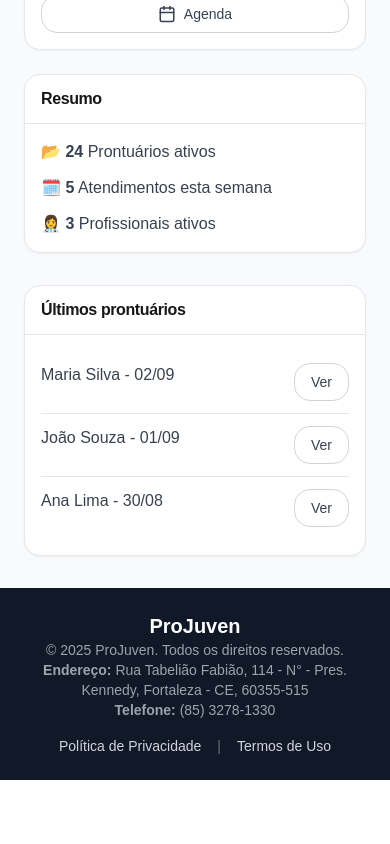
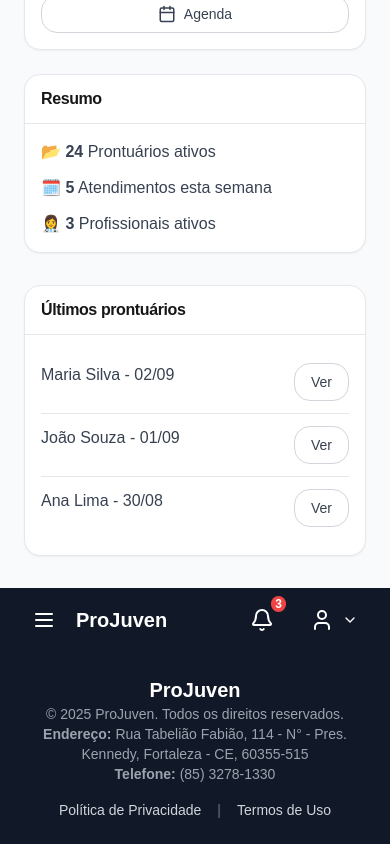
Before and after one commit to resenhandodirei/ProJuven, a Next.js app: page /home in a window 390 px wide. Shown: the part 421-1265 px from the top of the page. Before the commit the page ends 1201 px from the top, so only its background shows below. Built offline with nearby package versions, Linux system fonts and the light colour scheme.

Commit message:
feat: feito, talvez seja melhor substituir a navbar pelo topbar

```diff
--- /dev/null
+++ b/src/components/Topbar.tsx
@@ -0,0 +1,88 @@
+"use client";
+
+import { useState } from "react";
+import { Bell, Menu, Search, User, ChevronDown } from "lucide-react";
+import { motion, AnimatePresence } from "framer-motion";
+
+export default function Topbar({ onToggleSidebar }: { onToggleSidebar?: () => void }) {
+  const [openDropdown, setOpenDropdown] = useState(false);
+
+  return (
+    <header className="w-full bg-gray-900 text-white shadow-md px-6 py-3 flex items-center justify-between">
+      {/* Botão Mobile - abre/fecha sidebar */}
+      <div className="flex items-center gap-3">
+        <button
+          onClick={onToggleSidebar}
+          className="md:hidden p-2 rounded hover:bg-gray-800 transition"
+        >
+          <Menu className="w-6 h-6" />
+        </button>
+        <h1 className="text-xl font-bold">ProJuven</h1>
+      </div>
+
+      {/* Barra de Pesquisa */}
+      <div className="hidden md:flex items-center bg-gray-800 rounded-lg px-3 py-1 w-1/3">
+        <Search className="w-5 h-5 text-gray-400" />
+        <input
+          type="text"
+          placeholder="Pesquisar..."
+          className="ml-2 bg-transparent outline-none text-sm w-full"
+        />
+      </div>
+
+      {/* Ações Direita */}
+      <div className="flex items-center gap-5">
+        {/* Notificações */}
+        <button className="relative p-2 rounded-full hover:bg-gray-800 transition">
+          <Bell className="w-6 h-6" />
+          <span className="absolute -top-1 -right-1 bg-red-500 text-xs font-bold rounded-full px-1">
+            3
+          </span>
+        </button>
+
+        {/* Dropdown do Usuário */}
+        <div className="relative">
+          <button
+            onClick={() => setOpenDropdown(!openDropdown)}
+            className="flex items-center gap-2 p-2 rounded hover:bg-gray-800 transition"
+          >
+            <User className="w-6 h-6" />
+            <span className="hidden md:inline">Larissa</span>
+            <ChevronDown className="w-4 h-4" />
+          </button>
+
+          <AnimatePresence>
+            {openDropdown && (
+              <motion.div
+                initial={{ opacity: 0, y: -10 }}
+                animate={{ opacity: 1, y: 0 }}
+                exit={{ opacity: 0, y: -10 }}
+                transition={{ duration: 0.2 }}
+                className="absolute right-0 mt-2 w-48 bg-white text-gray-900 rounded-lg shadow-lg z-50"
+              >
+                <a
+                  href="/perfil"
+                  className="block px-4 py-2 hover:bg-gray-100 rounded-t-lg"
+                >
+                  Perfil
+                </a>
+                <a
+                  href="/configuracoes"
+                  className="block px-4 py-2 hover:bg-gray-100"
+                >
+                  Configurações
+                </a>
+                <button
+                  onClick={() => alert("Saindo...")}
+                  className="w-full text-left px-4 py-2 hover:bg-gray-100 rounded-b-lg"
+                >
+                  Sair
+                </button>
+              </motion.div>
+            )}
+          </AnimatePresence>
+        </div>
+      </div>
+    </header>
+  );
+}
--- a/src/pages/home.tsx
+++ b/src/pages/home.tsx
@@ -6,6 +6,8 @@ import { Button } from "@/components/Button"
 import Navbar from "@/components/navbar"
 import Footer from "@/components/footer"
 import { Calendar, FileText, UserPlus, ClipboardList } from "lucide-react"
+
+import Topbar from "@/components/Topbar"
 
 export default function HomePage() {
 
@@ -115,6 +117,7 @@ export default function HomePage() {
     {/* Estado vazio exemplo */}
     </div>
 
+    <Topbar />
     <Footer />
     </>
   )
```
